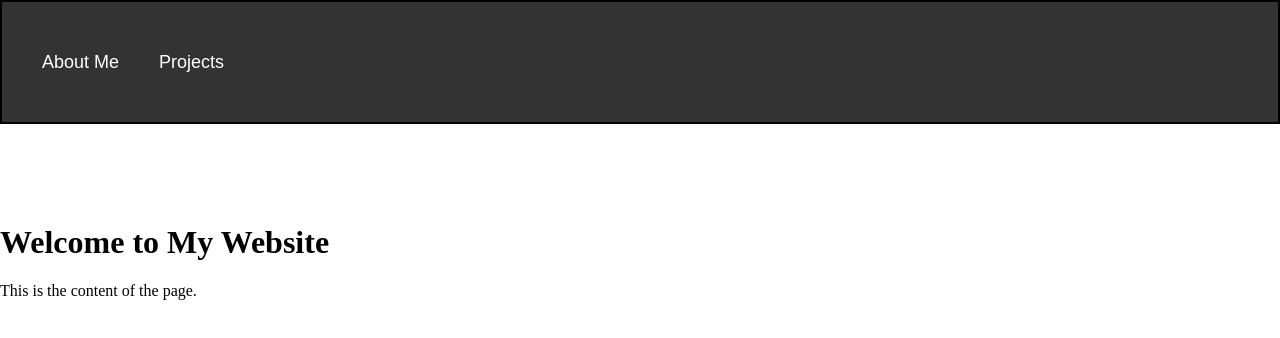
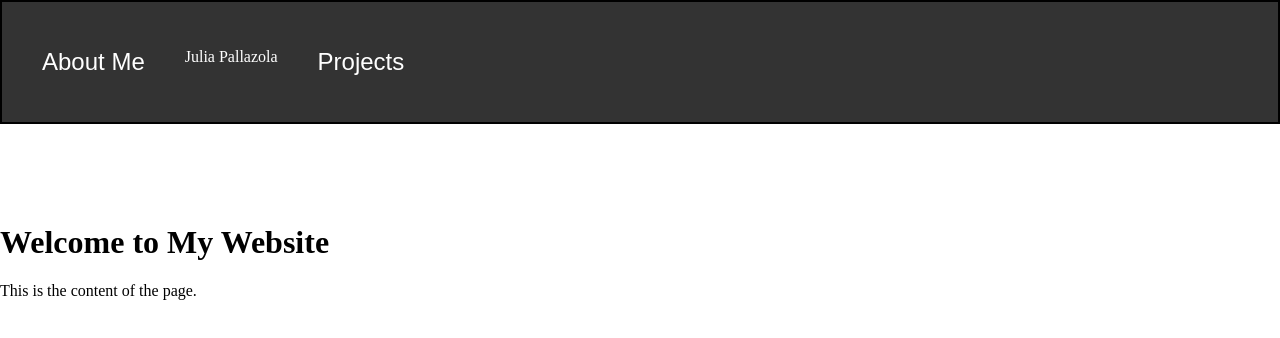
Before and after one commit to jpallazola/jpallazola.github.io, a plain HTML site: page index.html in a window 1280 px wide. Drawn offline with Linux system fonts and the light colour scheme.

Commit message:
change text font

```diff
--- a/index.html
+++ b/index.html
@@ -11,6 +11,7 @@
     <nav class="navbar">
       <ul class="nav-links">
         <li><a href="aboutMe.html">About Me</a></li>
+        <li>Julia Pallazola</li>
         <li><a href="projects.html">Projects</a></li>
       </ul>
     </nav>
--- a/styles/pages.css
+++ b/styles/pages.css
@@ -27,8 +27,8 @@ body, ul {
     list-style-type: none;
     display: flex; /* Align links horizontally */
     justify-content: flex-start; /* Align links to the left */
-    margin: 0; /* Remove default margin */
-    padding: 0; /* Remove default padding */
+    margin: 0;
+    padding: 0;
   }
 
   .nav-links li {
@@ -38,7 +38,7 @@ body, ul {
   .nav-links a {
     color: white; /* Text color */
     text-decoration: none; /* Remove underline */
-    font-size: 18px;
+    font-size: 24px;
     font-family: Arial, sans-serif;
     cursor: pointer; /* Pointer cursor for interactivity */
   }
```
